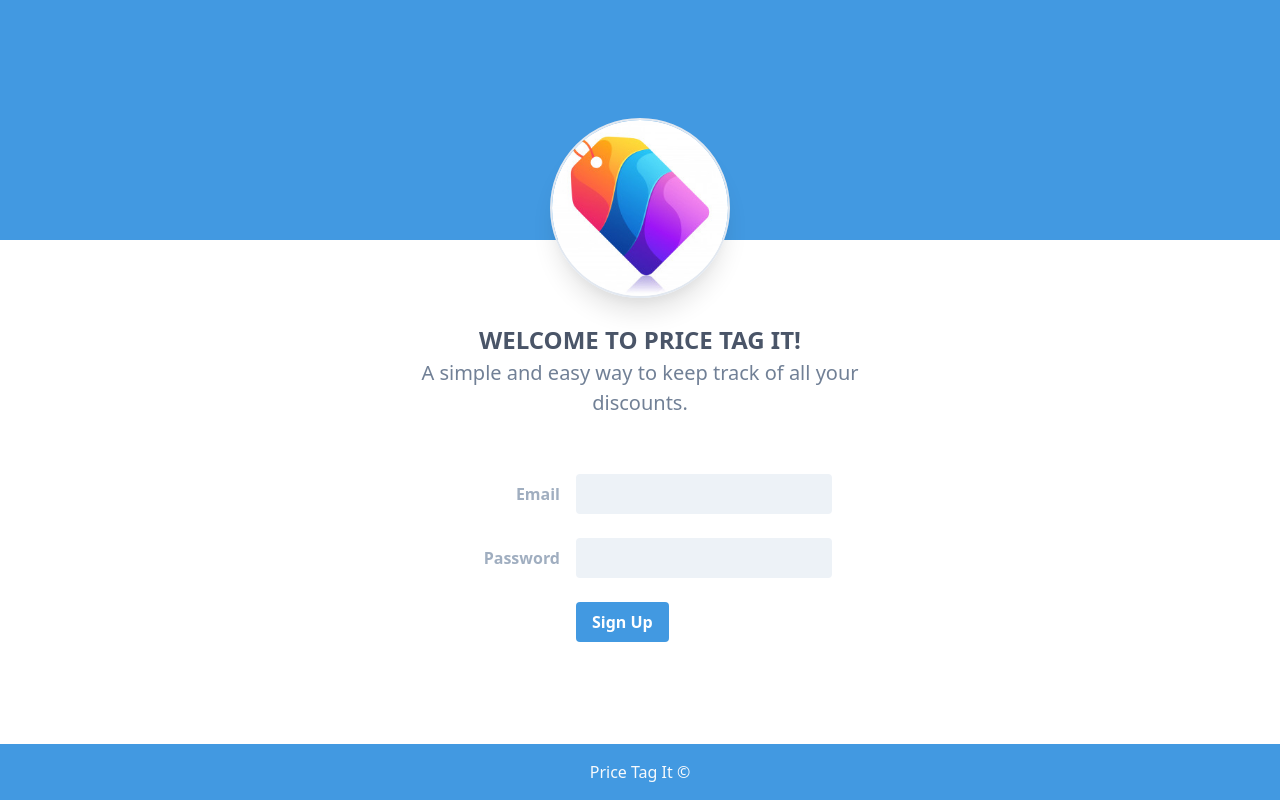
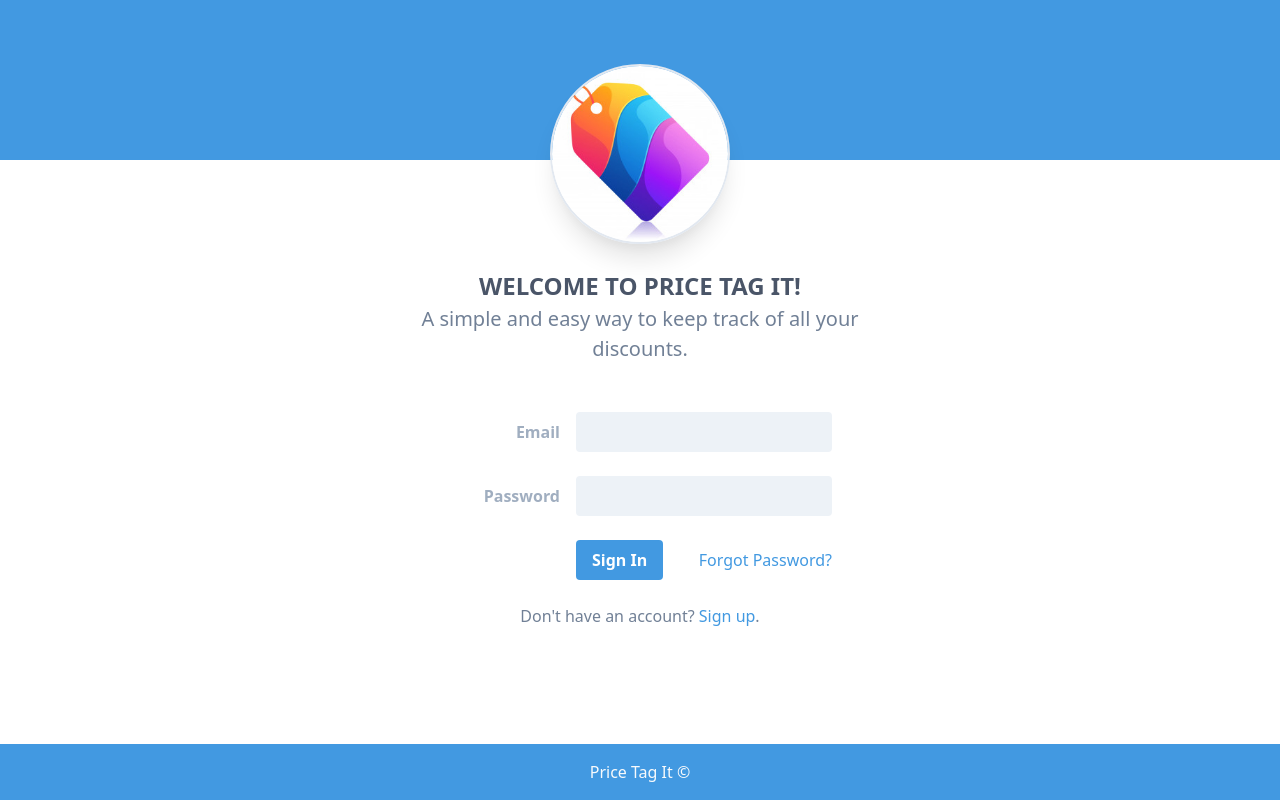
Before and after one commit to rubendgpedrosa/PriceTagIt, a React (Create React App) app: page / in a window 1280 px wide. Built offline with nearby package versions, Linux system fonts and the light colour scheme.

Commit message:
Finished Login page layout with sign up and forgot password.

```diff
--- a/src/App.js
+++ b/src/App.js
@@ -10,7 +10,7 @@ return (
   <div>
     {isLoggedIn?<ProductListing/>:
     <div><LoginPage login={() => setIsLoggedIn(!isLoggedIn)}/>
-    <footer class='w-full text-center fixed bottom-0 bg-blue-500 text-gray-100 p-4'>
+    <footer className='w-full text-center fixed bottom-0 bg-blue-500 text-gray-100 p-4'>
       Price Tag It &copy;
     </footer></div>}
   </div>
--- a/src/components/LoginPage.js
+++ b/src/components/LoginPage.js
@@ -3,17 +3,18 @@ import Background from '../background.png';
 
 const LoginPage = ({ login }) => {
     return (
-        <div className="" style={{backgroundImage: `url(${Background})`}}>
-        <div className="h-screen overflow-hidden flex items-center justify-center">
+        <div className="h-full my-10 overflow-hidden flex items-center justify-center">
+        <div className="absolute top-0 bg-blue-500 w-full py-20" style={{zIndex: -10}}></div>
         <div className="w-full mx-6 p-4 bg-transparent max-w-xl rounded">
+
         <div className="flex justify-center flex-col">
-        <div className="flex justify-center flex-col text-center mx-auto p-2 mb-12">
+        <div className="flex justify-center flex-col text-center mx-auto p-2">
                 <img className="shadow-xl mx-auto mb-6 rounded-full border-2" alt="" src="/logo.jpg" height="180" width="180"/>
                 <p className="font-bold text-2xl text-gray-700 uppercase">Welcome to Price Tag It!</p>
                 <p className="text-gray-600 text-xl">A simple and easy way to keep track of all your discounts.</p>
                 </div>
             </div>
-            <form className="mx-auto px1 w-full max-w-sm mb-12">
+            <form className="mx-auto px1 w-full max-w-sm mb-12 pt-10">
             <div className="md:flex md:items-center mb-6">
             <div className="md:w-1/3">
                 <label className="block text-gray-500 font-bold md:text-right mb-1 md:mb-0 pr-4">
@@ -38,13 +39,17 @@ const LoginPage = ({ login }) => {
             <div className="md:w-1/3"></div>
             <div className="md:w-2/3">
                 <button onClick={() => login()} className="bg-blue-500 hover:bg-blue-400 focus:outline-none text-white font-bold py-2 px-4 rounded" type="button">
-                Sign Up
+                Sign In
                 </button>
+                <div onClick={() => console.log('Forgot Password')} className=" float-right py-2 text-blue-500 hover:text-blue-700 active:text-blue-700">
+                    Forgot Password?
+                </div>
             </div>
             </div>
+            <div className="text-gray-600 py-6 text-center">Don't have an account? <span className="text-blue-500 active:text-blue-700 hover:text-blue-700" onClick={() => console.log('newAccount')}>Sign up</span>.</div>
         </form>
+
         </div>
-    </div>
     </div>
     )
 }
```
Also changed, not shown: src/background.png.
